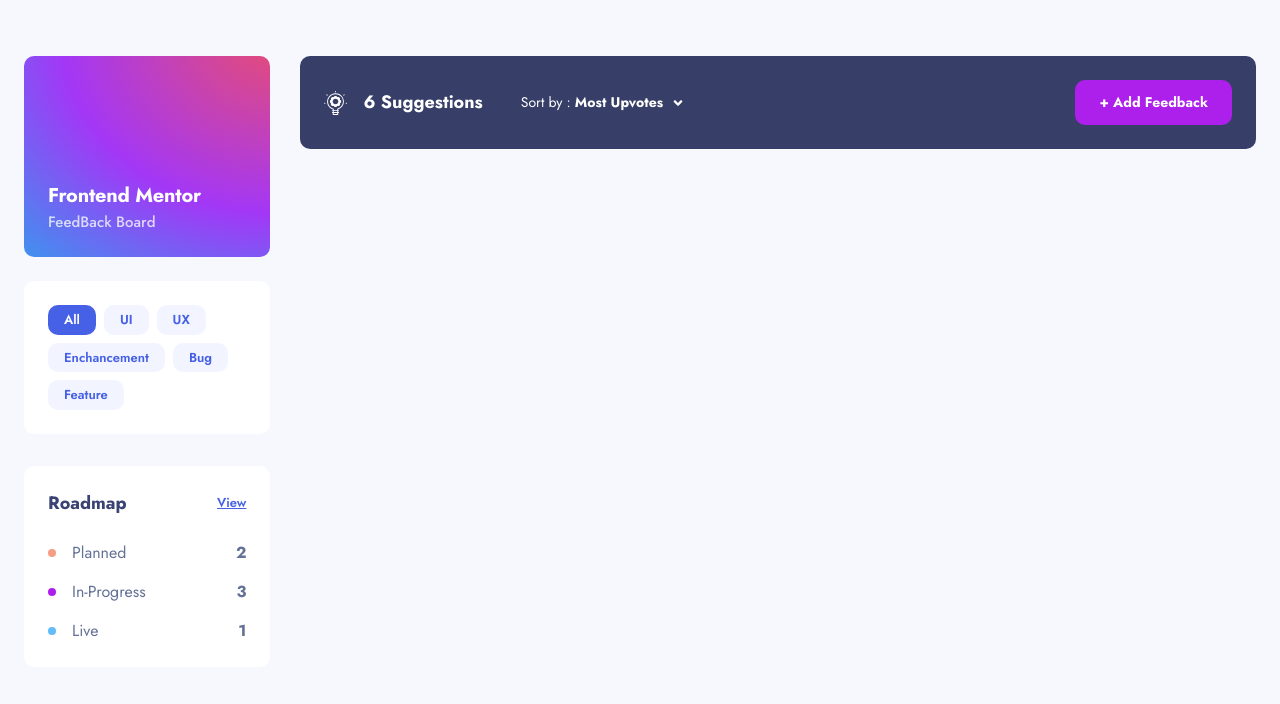
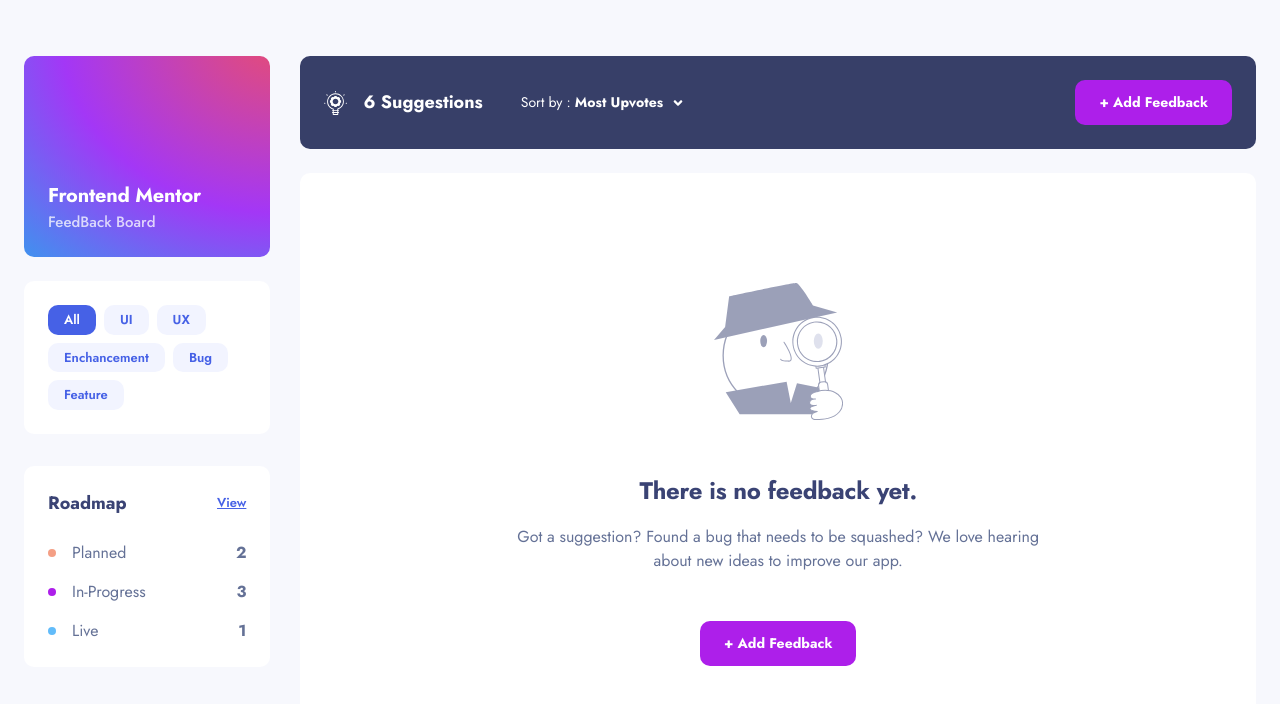
Before and after one commit to andreiwebdev/product-feedback-webapp, a React (Vite) app: page / in a window 1280 px wide. Shown: the top 704 px of the page. Built offline with nearby package versions, Linux system fonts and the light colour scheme.

Commit message:
Update: NoFeedback component

```diff
--- a/src/App.tsx
+++ b/src/App.tsx
@@ -1,14 +1,17 @@
 import { Sidebar } from "./components/Sidebar";
-import { ActionsTopBar } from "./components/SuggestionsScreen";
+import { ActionsTopBar, NoFeedback } from "./components/SuggestionsScreen";
+import { Wrapper } from "./components/common";
 
 function App() {
     return (
         <main className="bg-lightGrey w-full h-screen md:pt-[56px]">
             <div className="xl:flex xl:max-w-7xl xl:mx-auto xl:gap-[30px] xl:px-[24px] xl:h-full">
                 <Sidebar />
-                {/* content */}
-                <div className="mx-auto md:px-[24px] xl:px-0 xs:px-0 sm:max-w-3xl xl:w-[80%] xl:max-w-full xl:mx-0">
+                <div className="w-full">
                     <ActionsTopBar />
+                    <Wrapper>
+                        <NoFeedback />
+                    </Wrapper>
                 </div>
             </div>
         </main>
--- a/src/components/SuggestionsScreen/ActionsTopBar.tsx
+++ b/src/components/SuggestionsScreen/ActionsTopBar.tsx
@@ -3,6 +3,7 @@
 
 export const ActionsTopBar = () => {
     return (
+        <div className="mx-auto md:px-[24px] xl:px-0 xs:px-0 sm:max-w-3xl xl:w-full xl:max-w-full xl:mx-0">
             <div className="bg-navy w-full px-[24px] py-[8px] mb-[32px] flex items-center justify-between md:max-w-3xl md:mx-auto md:rounded-[10px] md:mb-[24px] md:py-[16px] md:px-[24px] xl:mx-0 xl:w-full xl:max-w-full xl:p-[24px]">
                 <div className="text-white text-[13px] flex items-center gap-[8px] md:text-[14px]">
                     <div className="flex gap-[38px] items-center">
@@ -27,5 +28,6 @@
                     + Add Feedback
                 </div>
             </div>
+        </div>
     );
 };
--- /dev/null
+++ b/src/components/SuggestionsScreen/NoFeedback.tsx
@@ -0,0 +1,23 @@
+import NoFeedBackImage from "../../assets/suggestions/illustration-empty.svg";
+
+export const NoFeedback = () => {
+    return (
+        <div className="bg-white rounded-[10px] py-[76px] px-[25px] flex flex-col items-center justify-center text-center md:py-[110px] md:px-[140px] xl:px-[209px]">
+            <img
+                className="mb-[39px] md:w-[129px] md:mb-[53px]"
+                src={NoFeedBackImage}
+                alt="No feedback yet"
+            />
+            <h3 className="text-darkNavy text-[18px] font-bold -tracking-[0.25px] mb-[14px] md:text-[24px] md:mb-[16px]">
+                There is no feedback yet.
+            </h3>
+            <p className="text-lightNavy text-[13px] mb-[24px] md:text-[16px] md:mb-[48px]">
+                Got a suggestion? Found a bug that needs to be squashed? We love
+                hearing about new ideas to improve our app.
+            </p>
+            <div className="bg-purple rounded-[10px] text-white px-[16px] py-[10px] text-[13px] font-bold cursor-pointer w-fit md:text-[14px] md:py-[12px] md:px-[24px]">
+                + Add Feedback
+            </div>
+        </div>
+    );
+};
--- a/src/components/SuggestionsScreen/index.tsx
+++ b/src/components/SuggestionsScreen/index.tsx
@@ -1 +1,2 @@
 export * from "./ActionsTopBar";
+export * from "./NoFeedback";
```
Lines whose indentation alone changed are shown as unchanged.
